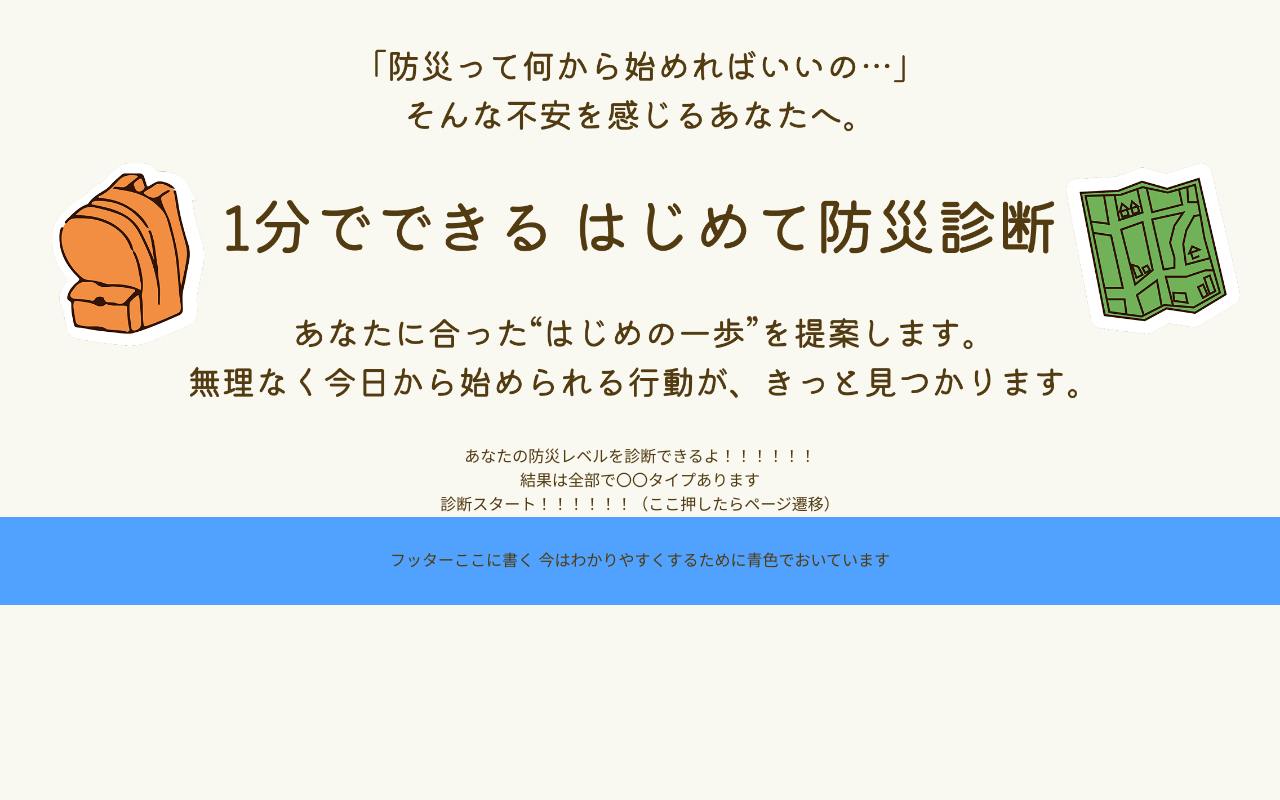
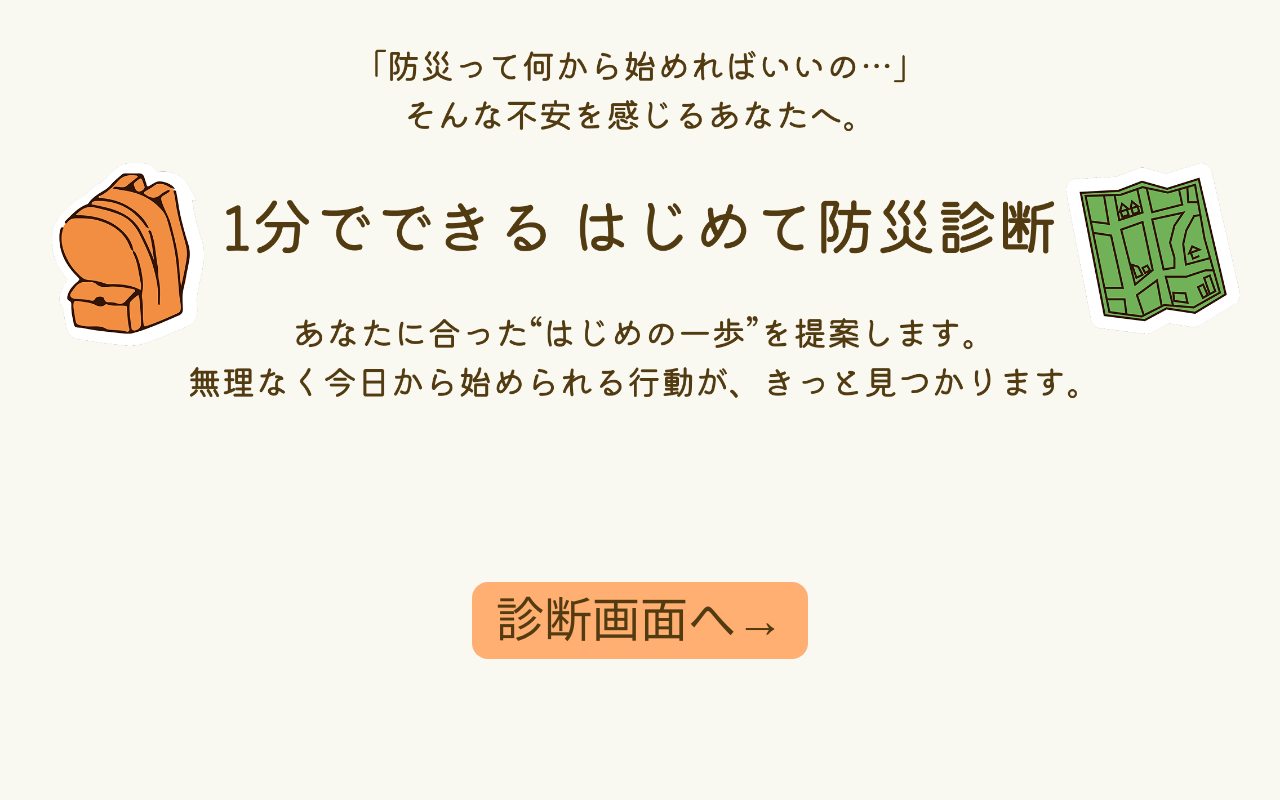
Before and after one commit to funswift/2025swift-C-disaster-prevention, a Next.js app: page / in a window 1280 px wide. Shown: the top 800 px of the page. Built offline with nearby package versions, Linux system fonts and the light colour scheme; a web font is replaced by a local one.

Commit message:
診断開始ページボタン追加など

```diff
--- a/app/components/Footer.tsx
+++ b/app/components/Footer.tsx
@@ -6,7 +6,7 @@ import styles from './Footer.module.css'
 
 const Footer = () => {
   return (
-    <footer className='bg-blue-400 text-center py-8'>
+    <footer className='bg-[#CCBFA7] text-center py-8'>
           <p>フッターここに書く 今はわかりやすくするために青色でおいています</p>
     </footer>
   );
--- a/app/page.tsx
+++ b/app/page.tsx
@@ -7,15 +7,14 @@ export default function Page() {
   return (
     //wbr 改行可能ポイント br 強制改行
 <main>
-  <div className="max-w-[520px] mx-auto text-m text-center font-medium break-keep">
-  あなたの防災レベルを診断できるよ！！！！！！
-  <wbr />
-  結果は全部で〇〇タイプあります
-  <br />
-  <Link href="/posts/question">
-          診断スタート！！！！！！（ここ押したらページ遷移）
-    </Link>
-</div>
+    <div className="text-center mt-30 mb-150 p-8">
+        {/* buttonの代わりにLinkコンポーネントを使用し、同じクラスを指定します */}
+        <Link href="/posts/question"
+          className="bg-[#FEAF71] border-[#CCBFA7] w-full py-3 px-6 rounded-2xl text-5xl"
+        >
+          診断画面へ→
+        </Link>
+      </div>
 </main>
   );
 }
--- a/app/posts/question/page.tsx
+++ b/app/posts/question/page.tsx
@@ -159,6 +159,10 @@ return (
         診断結果へ→
       </button>
     </div>
+    <a href="/" className="btn btn-secondary mt-4">
+        ホームに戻る
+      </a>
   </div>
+
 );
 }
```
